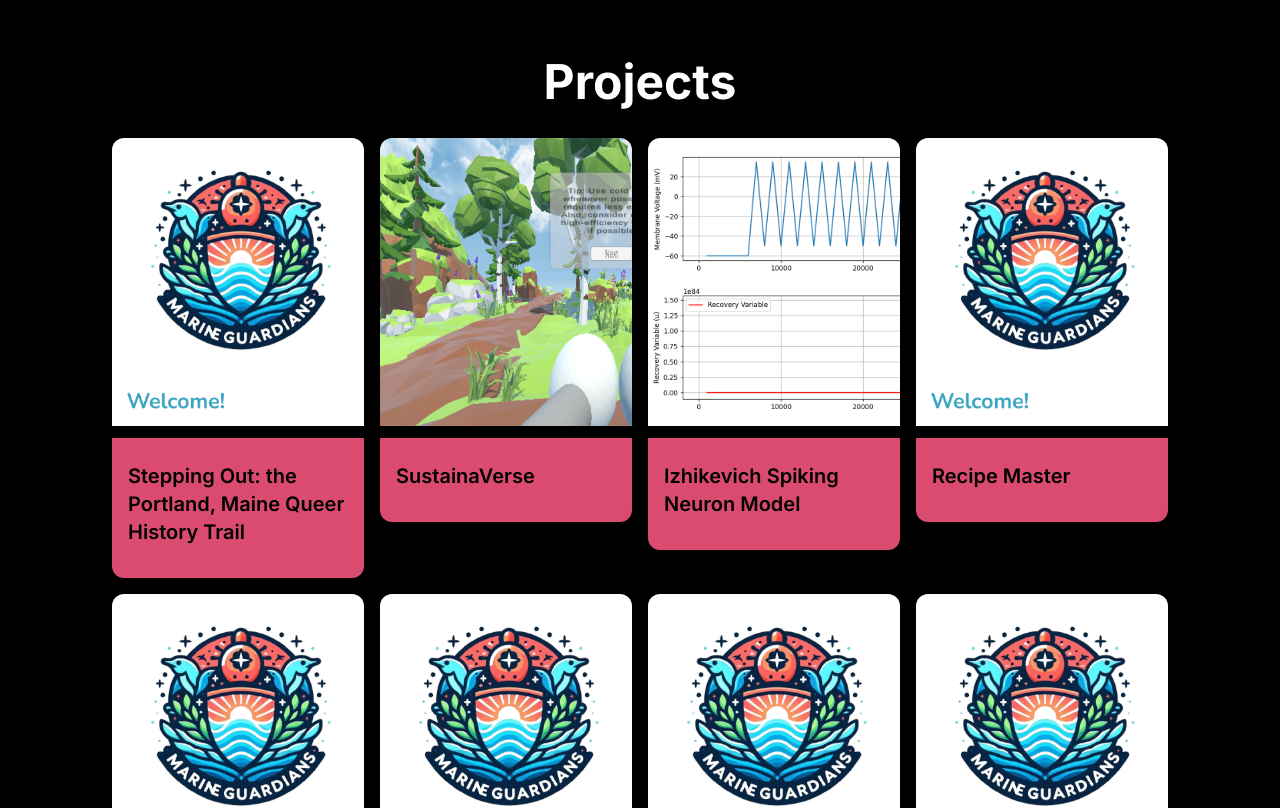
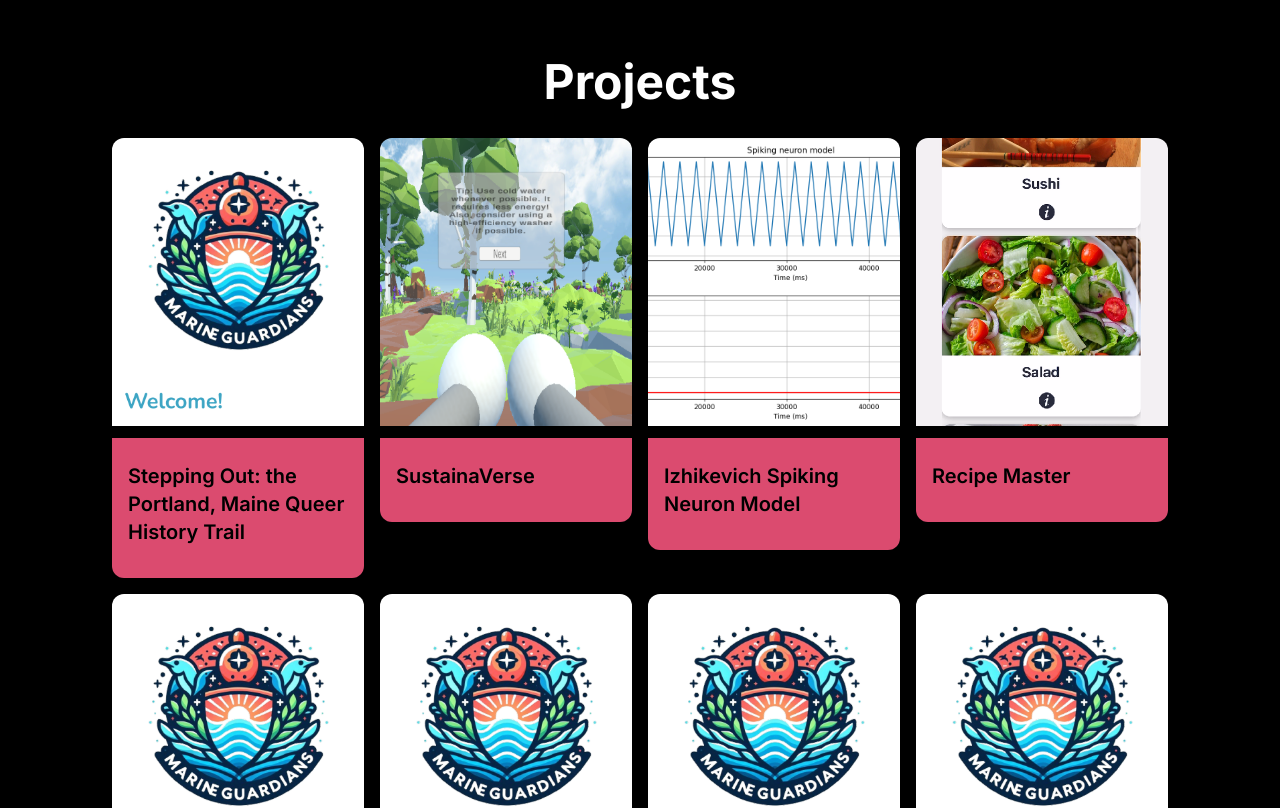
Before and after one commit to ersi012/Portfolio, a Next.js app: page / in a window 1280 px wide. Shown: the part 760-1568 px from the top of the page. Built offline with nearby package versions, Linux system fonts and the light colour scheme.

Commit message:
img upload

```diff
--- a/src/app/components/ProjectCard.jsx
+++ b/src/app/components/ProjectCard.jsx
@@ -8,7 +8,7 @@ const SiteCard = ({ url, imgUrl, title, description }) => {
         <Link href={url} passHref>
         <div
           className="h-52 md:h-72 rounded-t-xl relative group"
-          style={{ background: `url(${imgUrl})`, backgroundSize: "cover" }}
+          style={{ background: `url(${imgUrl})`, backgroundSize: "cover" , backgroundPosition: "center" }}
         >
           <div className="overlay items-center justify-center absolute top-0 left-0 w-full h-full bg-[#DB4B6F] bg-opacity-0 hidden group-hover:flex group-hover:bg-opacity-80 transition-all duration-500 ">
           </div>
--- a/src/app/components/Projects.jsx
+++ b/src/app/components/Projects.jsx
@@ -24,7 +24,7 @@ const Projects = () => {
     {
       id: 4,
       title: "Recipe Master",
-      image: "./images/Marine.png",
+      image: "./rec/intro.png",
       url: "/RecipeMaster",
     },
     {
```
Also changed, not shown: public/rec/intro.png (added).
